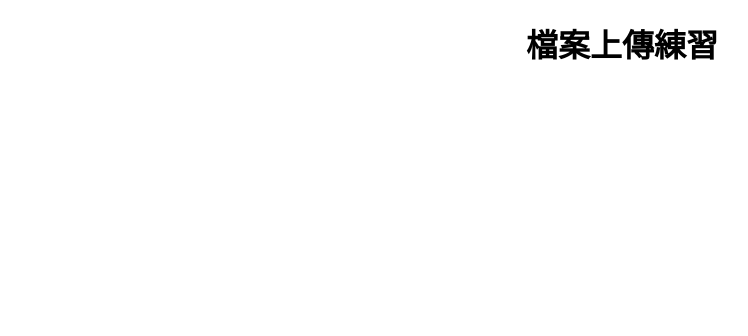
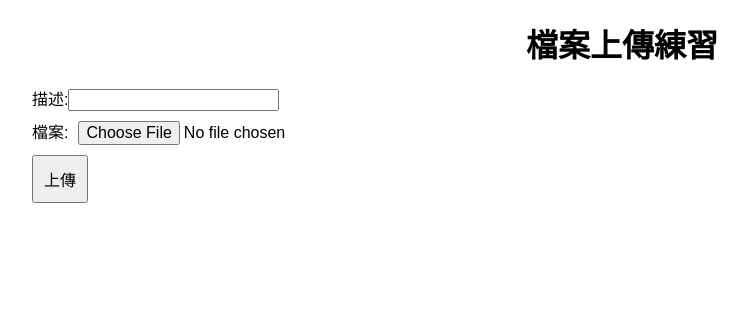
Before and after one commit to ruzs/Upload-file, a PHP site: page /upload.php in a window 1280 px wide. Shown: the top 336 px of the page, without its empty margins (18-766 px from the left). Run offline with PHP 8.4, Linux system fonts and the light colour scheme.

Commit message:
建立上傳表單及儲存上傳檔案的功能

```diff
--- a/upload.php
+++ b/upload.php
@@ -19,7 +19,18 @@
 <body>
  <h1 class="header">檔案上傳練習</h1>
  <!----建立你的表單及設定編碼----->
+<?php
+if(isset($_GET['upload']) && $_GET['upload']=='success')
 
+?>
+
+ <form action="./api/upload.php" method="post" enctype="multipart/form-data" style="margin:0px 50px;display:inline-block;">
+    <ul>
+        <li>描述:<input type="text" name="description"></li>
+        <li>檔案:<input type="file" name="file_name"style="padding:10px"></li>
+        <li><input type="submit" value="上傳"style="padding:10px"></li>
+    </ul>
+</form>
 
 
 
```
Also changed, not shown: api/upload.php (added, +8 -0 lines).
